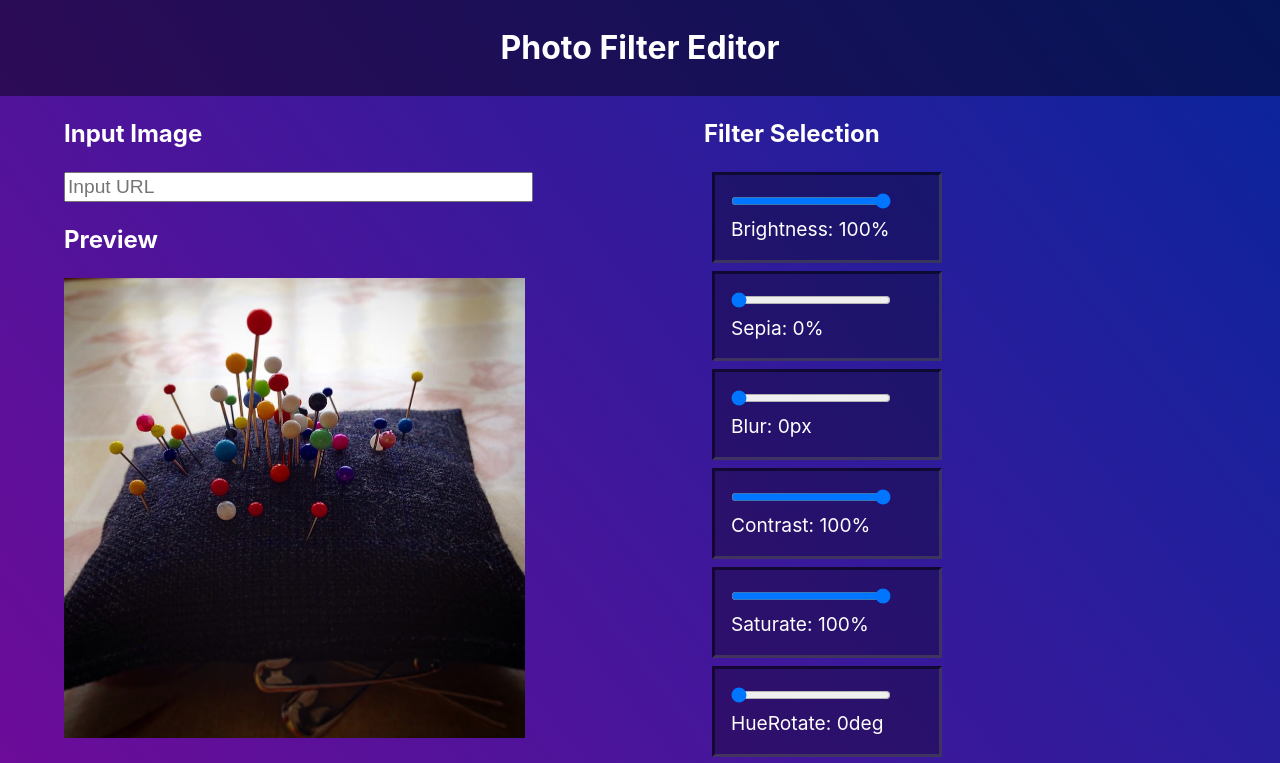
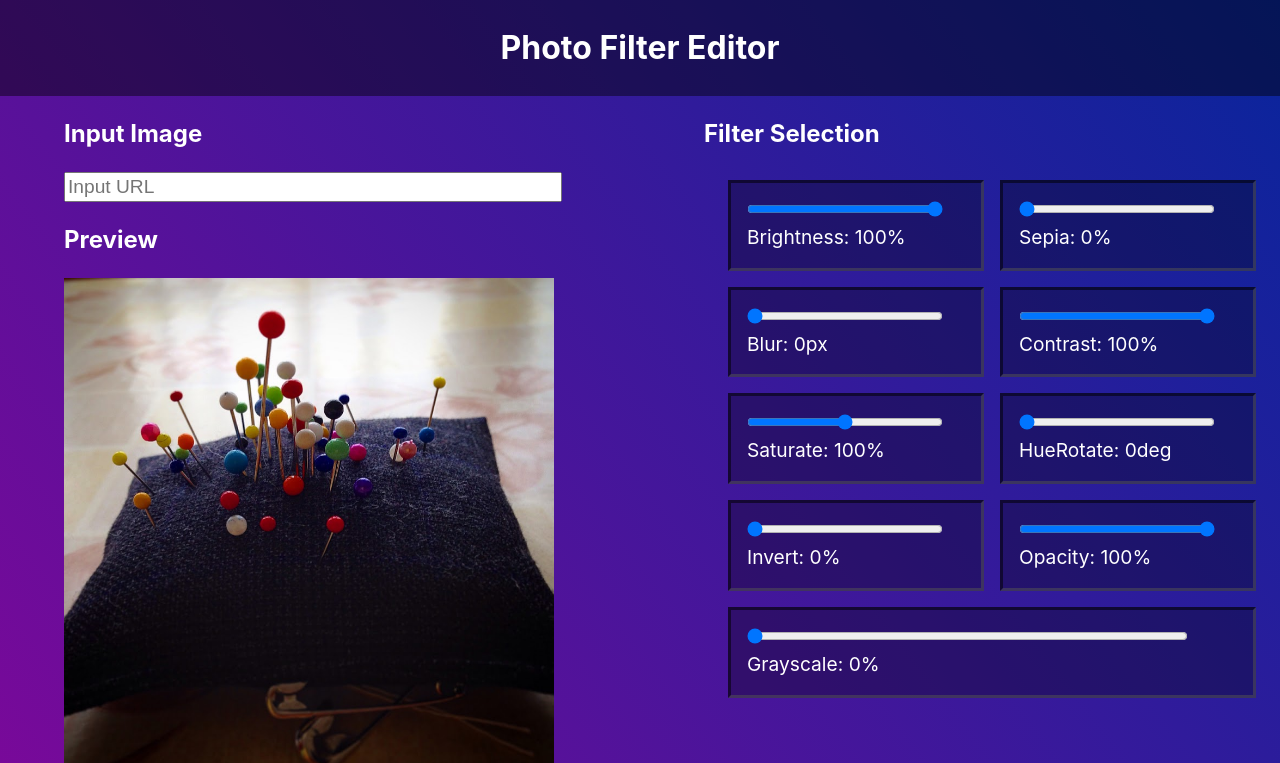
Before and after one commit to LucaDalCorso2004/SimplePhotoEditor, a React (Vite) app: page / in a window 1280 px wide. Shown: the top 763 px of the page. Built offline with nearby package versions, Linux system fonts and the light colour scheme.

Commit message:
css almost done except filter selection

```diff
--- a/src/App.css
+++ b/src/App.css
@@ -28,6 +28,7 @@ footer a {
   padding-top: 1.5rem;
   font-size: 0.8rem;
   margin: 0;
+  color: white;
 }
 
 body {
@@ -50,40 +51,43 @@ main {
 .image {
   flex: 1;
   height: auto;
-  width: 80%;
-  background-color: white;
+  width: 85%;
 }
 
 .textinput {
   height: 1.5rem;
   font-size: 1.2rem;
-  width: 80%;
+  width: 85%;
 }
 
-.box {
+.section {
   flex: 1;
   width: 40%;
   padding-left: 5%;
 }
 
-.filterBox {
+.filterSection {
   display: flex;
   flex-direction: row;
   flex-wrap: wrap;
+  margin: 0 1rem 0 1rem;
 }
 
-.sliderBox {
-  flex: 1;
+.filterItem {
+  flex: 1 0 40%;
   border: medium inset rgba(0, 0, 0, 0.527);
   background-color: rgba(0, 0, 0, 0.301);
   padding: 1rem;
   margin: 0.5rem;
-  width: 12rem;
+}
+
+.filterItem:last-child {
+  flex: 2;
 }
 
 .slider {
   margin: 0;
-  width: 10rem;
+  width: 90%;
 }
 
 .sliderDesc {
--- a/src/App.jsx
+++ b/src/App.jsx
@@ -56,7 +56,7 @@ function App() {
   return (
     <>
       <div className="editor">
-        <div className="box">
+        <div className="section">
           <h2 className="sectionTitle">Input Image</h2>
           <input
             onChange={(e) => addImage(e.target.value)}
@@ -73,17 +73,18 @@ function App() {
           />
         </div>
 
-        <div className="box">
+        <div className="section">
           <h2 className="sectionTitle">Filter Selection</h2>
+          <div className="filterSection">
             {Object.entries(filters).map(([filter, value]) => (
-            <div className="sliderBox" key={filter}>
+              <div className="filterItem" key={filter}>
                 <Slider
                   handleValueChange={(newValue) => {
                     handleFilterChange(filter, newValue);
                   }}
                   defaultValue={value}
                   maxValue={
-                  filter === "blur" || filter === "hueRotate" ? 200 : 100
+                    filter === "hueRotate" || filter === "saturate" ? 200 : 100
                   }
                   minValue={0}
                 />
@@ -99,6 +100,7 @@ function App() {
             ))}
           </div>
         </div>
+      </div>
     </>
   );
 }
```
Lines whose indentation alone changed are shown as unchanged.
